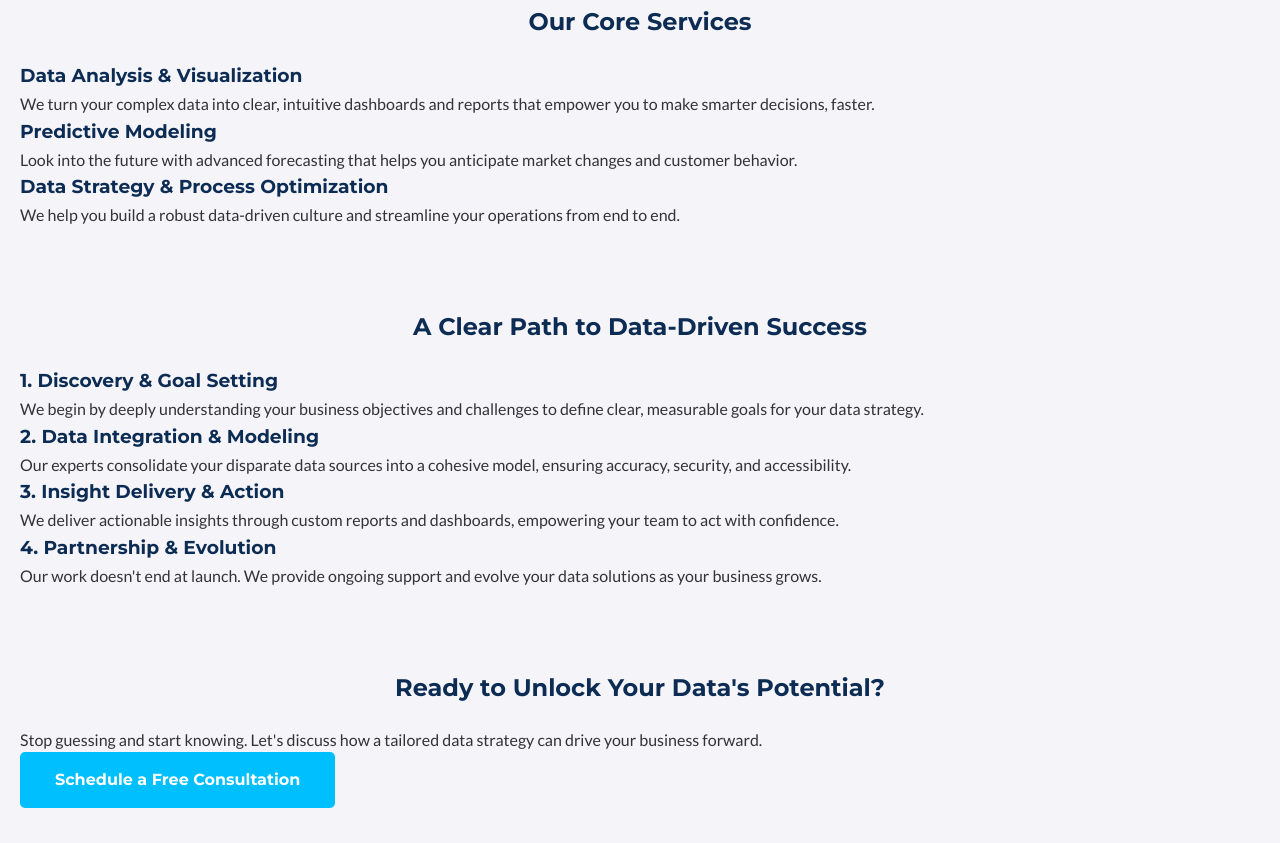
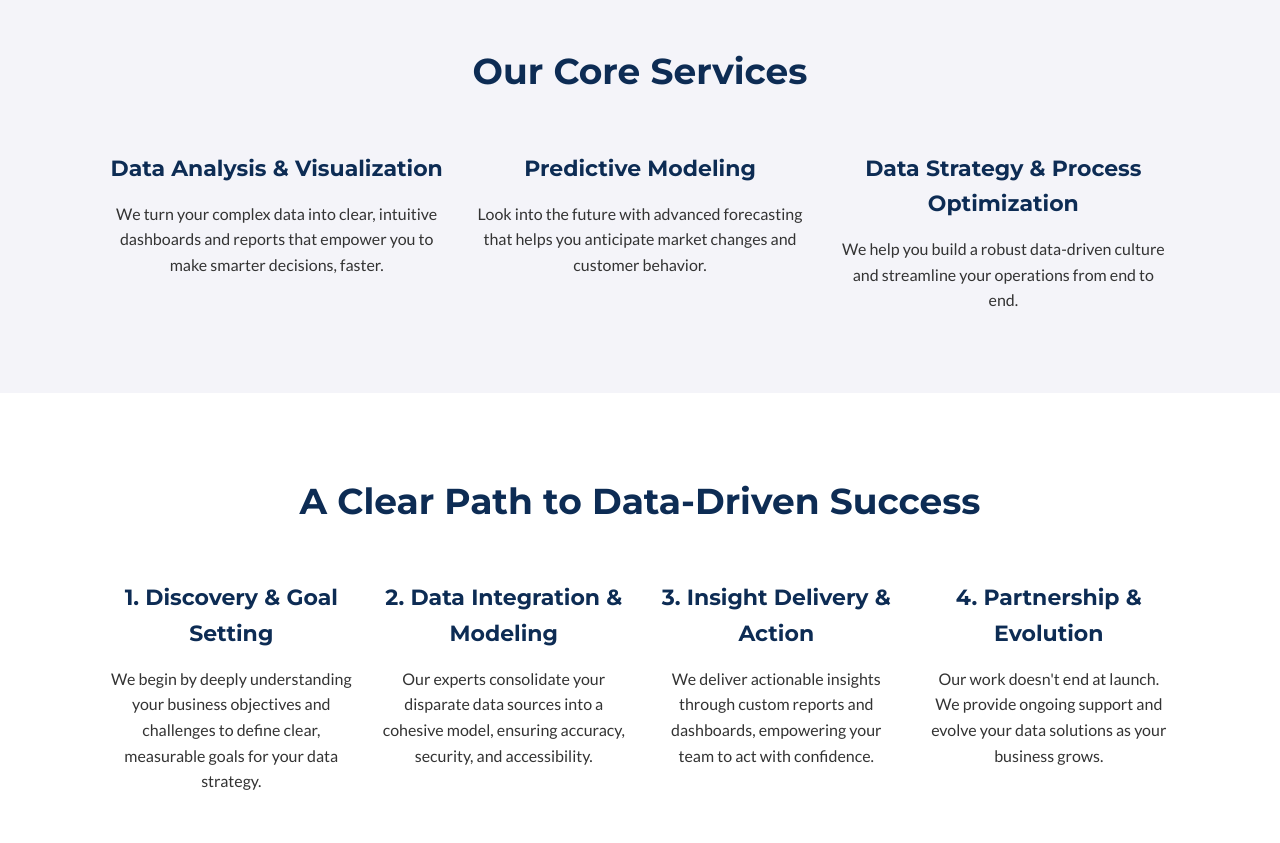
Before and after one commit to Mikeymac75/mikeymac75.github.io, a plain HTML site: page index.html in a window 1280 px wide. Shown: the part 837-1680 px from the top of the page. Drawn offline with Linux system fonts and the light colour scheme.

Commit message:
Update style.css

```diff
--- a/style.css
+++ b/style.css
@@ -150,3 +150,101 @@ main section h2 {
     margin-bottom: 20px;
     color: #0D2C54;
 }
+
+/* === New Content Sections Styling === */
+
+/* General container for centering content */
+.container {
+    max-width: 1100px;
+    margin: 0 auto;
+    padding: 0 20px;
+}
+
+/* Base styles for the alternating content sections */
+.content-section, .content-section-white {
+    padding: 80px 0;
+}
+
+.content-section {
+    background-color: #f4f4f9; /* Light grey background */
+}
+
+.content-section-white {
+    background-color: #FFFFFF; /* White background */
+}
+
+/* Main headings for each section */
+.content-section h2, .content-section-white h2 {
+    text-align: center;
+    margin-bottom: 50px;
+    font-size: 36px;
+}
+
+/* Services Section Grid */
+.services-grid {
+    display: grid;
+    grid-template-columns: repeat(3, 1fr);
+    gap: 30px;
+    text-align: center;
+}
+
+.service-item h3 {
+    margin-bottom: 15px;
+    font-size: 22px;
+}
+
+/* Proven Process Section */
+.process-steps {
+    display: grid;
+    grid-template-columns: repeat(4, 1fr);
+    gap: 30px;
+    text-align: center;
+}
+
+.step h3 {
+    margin-bottom: 15px;
+    font-size: 22px;
+}
+
+/* Final CTA Section */
+.cta-section {
+    background-color: #0D2C54; /* Primary dark blue */
+    color: #FFFFFF;
+    padding: 80px 0;
+    text-align: center;
+}
+
+.cta-section h2 {
+    color: #FFFFFF;
+    font-size: 36px;
+    margin-bottom: 20px;
+}
+
+.cta-section p {
+    font-size: 18px;
+    margin-bottom: 30px;
+    max-width: 600px;
+    margin-left: auto;
+    margin-right: auto;
+}
+
+/* Responsive Design for Grids */
+@media (max-width: 900px) {
+    .process-steps {
+        grid-template-columns: repeat(2, 1fr);
+    }
+}
+
+@media (max-width: 768px) {
+    .services-grid {
+        grid-template-columns: 1fr;
+    }
+
+    .process-steps {
+        grid-template-columns: 1fr;
+    }
+
+    .content-section h2, .content-section-white h2, .cta-section h2 {
+        font-size: 30px;
+    }
+}
```
